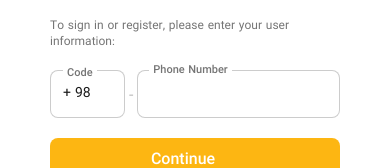
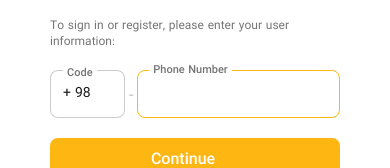
Before and after one commit to OmmeAbiha/frontend-user, a Next.js app: page /en/auth in a window 390 px wide. Shown: the part 315-483 px from the top of the page. Built offline with nearby package versions, Linux system fonts and the light colour scheme; some icons are missing.

Commit message:
Enhance phone number input handling by adding ref and autoFocus; refactor TextBox component to support forwarding refs

```diff
--- a/src/app/[locale]/(auth)/auth/page.tsx
+++ b/src/app/[locale]/(auth)/auth/page.tsx
@@ -1,5 +1,5 @@
 "use client"
-import React, { useEffect, useState } from 'react';
+import React, { useEffect, useState, useRef } from 'react';
 import Link from 'next/link';
 // i18n
 import { useRouter } from '@/i18n/routing';
@@ -19,8 +19,6 @@ import { motion } from 'framer-motion';
 // Static
 import { enums as countryData } from '@/static/countryData';
 
-
-
 const validationSchema = Yup.object({
   phoneNumber: Yup.string()
     .required('شماره موبایل الزامی است')
@@ -36,6 +34,7 @@ function Page() {
   const [countrySelect, setCountrySelect] = useState("IR-98");
   const [isActiveSearch, setIsActiveSearch] = useState(false);
   const selectedCountry = countryData.find((country) => country.id === countrySelect);
+  const phoneNumberInputRef = useRef<HTMLInputElement>(null);
 
   const formik = useFormik({
     initialValues: {
@@ -52,6 +51,10 @@ function Page() {
       router.push(`/auth/code`);
     }
   });
+
+  useEffect(() => {
+    phoneNumberInputRef.current?.focus();
+  }, []);
 
   useEffect(() => {
     if (open) return;
@@ -74,6 +77,7 @@ function Page() {
               value={formik.values.phoneNumber}
               error={formik.errors.phoneNumber}
               touched={formik.touched.phoneNumber}
+              ref={phoneNumberInputRef}
             />
             <span className='text-tertiary-400 flex pt-3.5 mx-1'>-</span>
 
--- a/src/components/inputs/TextBox.tsx
+++ b/src/components/inputs/TextBox.tsx
@@ -1,5 +1,6 @@
+import React, { InputHTMLAttributes, forwardRef } from 'react';
+// Next Intl
 import { useLocale } from 'next-intl';
-import React, { InputHTMLAttributes, useState } from 'react'
 
 interface TextBoxProps extends InputHTMLAttributes<HTMLInputElement> {
   label?: string;
@@ -8,26 +9,43 @@ interface TextBoxProps extends InputHTMLAttributes<HTMLInputElement> {
   className?: string;
 }
 
-function TextBox({ label, className, error, touched, ...rest }: TextBoxProps) {
+const TextBox = forwardRef<HTMLInputElement, TextBoxProps>(
+  ({ label, className, error, touched, ...rest }, ref) => {
     const locale = useLocale();
     const isEnglish = locale === 'en';
 
     return (
       <div className={`flex flex-col relative ${className}`}>
-      <label htmlFor="customTextBox" className={`absolute bg-background rounded-sm px-1 -top-2 ${isEnglish ? 'left-3' : 'right-3'} pointer-events-none transition-all duration-500 font-medium text-[11px] ${error && touched ? 'text-danger-400' : 'text-tertiary-600'}`}>{label}</label>
+        <label
+          htmlFor={rest.id || 'customTextBox'}
+          className={`absolute bg-background rounded-sm px-1 -top-2 ${
+            isEnglish ? 'left-3' : 'right-3'
+          } pointer-events-none transition-all duration-500 font-medium text-[11px] ${
+            error && touched ? 'text-danger-400' : 'text-tertiary-600'
+          }`}
+        >
+          {label}
+        </label>
         <input
-        id="customTextBox"
-        className={`h-12 py-2 px-3 border rounded-lg caret-primary-medium focus:outline-none text-sm ${error && touched ? 'border-danger-400' : 'border-border-2 focus:border-primary-main'} bg-background ${className}`}
-
+          ref={ref}
+          id={rest.id || 'customTextBox'}
+          className={`h-12 py-2 px-3 border rounded-lg caret-primary-medium focus:outline-none text-sm ${
+            error && touched ? 'border-danger-400' : 'border-border-2 focus:border-primary-main'
+          } bg-background ${className}`}
           {...rest}
         />
-      <div className='mt-1'>
+        <div className="mt-1">
           {error && touched ? (
-          <span className='text-danger-400 font-bold text-[10px] p-0.5 px-2 bg-danger-300/20 rounded-[4px]'>{error}</span>
+            <span className="text-danger-400 font-bold text-[10px] p-0.5 px-2 bg-danger-300/20 rounded-[4px]">
+              {error}
+            </span>
           ) : null}
         </div>
       </div>
-  )
+    );
   }
+);
 
-export default TextBox
+TextBox.displayName = 'TextBox';
+
+export default TextBox;
```
Lines whose indentation alone changed are shown as unchanged.
